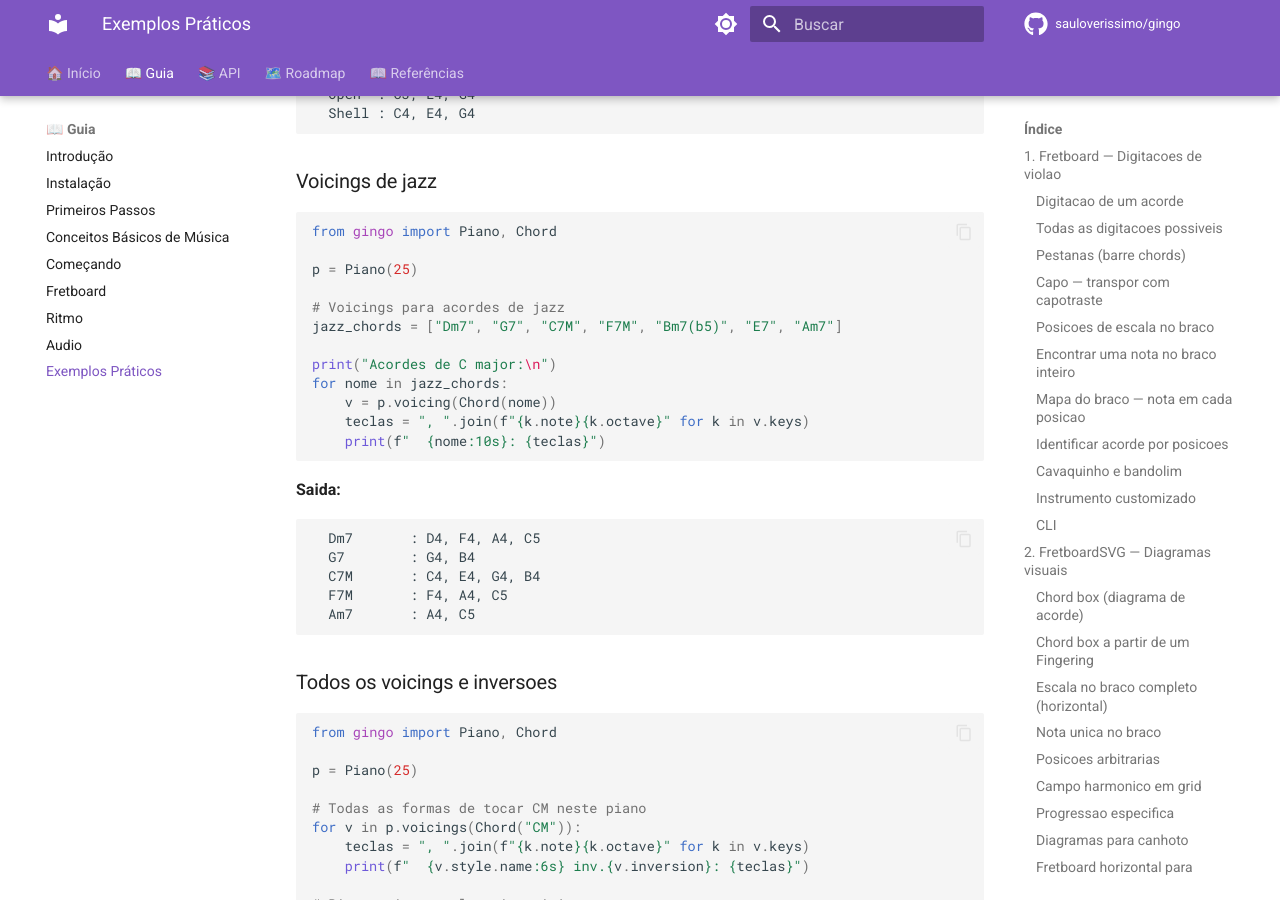
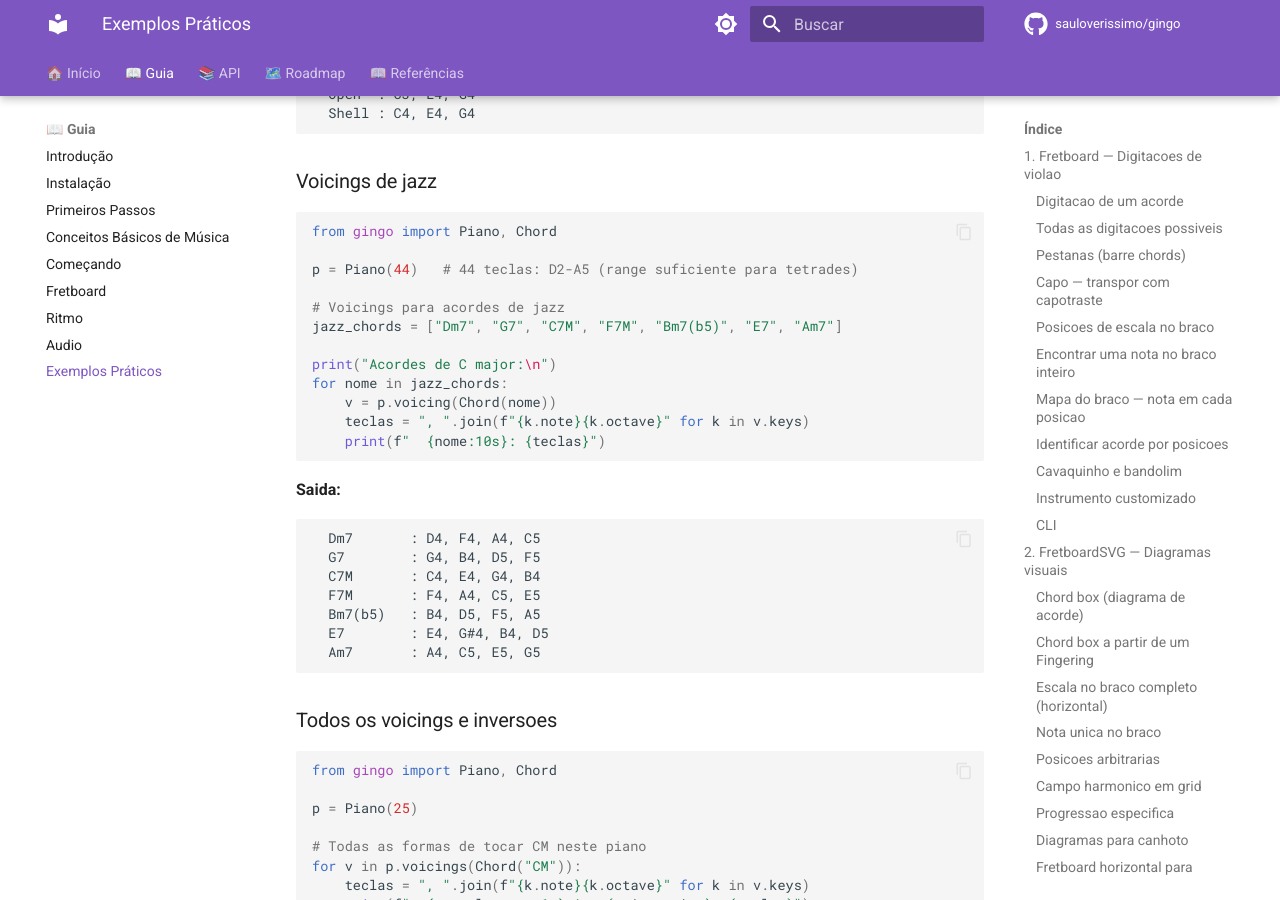
Before and after one commit to sauloverissimo/gingopy, an MkDocs documentation site: the page built from docs/guia/exemplos-praticos.md, in a window 1280 px wide and 900 px high, scrolled down 11654 px. Built offline with MkDocs 1.6.1 and Material for MkDocs 9.7.7, drawn with Linux system fonts in a browser that asks for light colours; comment, search, counter and statistics services are not loaded; some of the changed text lies outside the part shown.

Commit message:
Fix piano examples: use Piano(44) for complete chord voicings
Piano(25) range (C3-C5) cuts off chords above F4: GM shows 2 notes,
Am shows 2 notes, Bdim shows 1 note. Piano(44) range (D2-A5) displays
all triads and tetrads completely.

- Update all PianoSVG examples from Piano(25) to Piano(44)
- Update jazz voicings section to Piano(44) with complete outputs
- Regenerate all 9 piano SVG assets with correct range
- Fix Let It Be voicing outputs (GM: G4,B4,D5 instead of G4,B4)

````diff
--- a/docs/guia/exemplos-praticos.md
+++ b/docs/guia/exemplos-praticos.md
@@ -498,7 +498,7 @@ CM voicing: C4, E4, G4
 ```python
 from gingo import Piano, Chord
 
-p = Piano(25)
+p = Piano(44)   # 44 teclas: D2-A5 (range suficiente para tetrades)
 
 # Voicings para acordes de jazz
 jazz_chords = ["Dm7", "G7", "C7M", "F7M", "Bm7(b5)", "E7", "Am7"]
@@ -514,10 +514,12 @@ for nome in jazz_chords:
 
 ```
   Dm7       : D4, F4, A4, C5
-  G7        : G4, B4
+  G7        : G4, B4, D5, F5
   C7M       : C4, E4, G4, B4
-  F7M       : F4, A4, C5
-  Am7       : A4, C5
+  F7M       : F4, A4, C5, E5
+  Bm7(b5)   : B4, D5, F5, A5
+  E7        : E4, G#4, B4, D5
+  Am7       : A4, C5, E5, G5
 ```
 
 ### Todos os voicings e inversoes
@@ -629,7 +631,7 @@ O `PianoSVG` gera imagens SVG interativas com HTML5 data attributes
 ```python
 from gingo import Piano, PianoSVG, Chord
 
-p = Piano(25)
+p = Piano(44)   # 44 teclas: range suficiente para tetrades completas
 
 # Teclas de Am7 destacadas em azul
 svg = PianoSVG.chord(p, Chord("Am7"))
@@ -656,7 +658,7 @@ PianoSVG.write(svg, "piano_full_cm.svg")
 ```python
 from gingo import Piano, PianoSVG, Chord
 
-p = Piano(25)
+p = Piano(44)
 
 # Visualizar voicing padrao
 v = p.voicing(Chord("Dm7"))
@@ -673,7 +675,7 @@ PianoSVG.write(svg, "piano_dm7.svg")
 ```python
 from gingo import Piano, PianoSVG, Scale
 
-p = Piano(25)
+p = Piano(44)
 
 # Escalas visuais para estudo
 for nome in ["C major", "A natural minor", "C blues", "C harmonic minor"]:
@@ -692,7 +694,7 @@ for nome in ["C major", "A natural minor", "C blues", "C harmonic minor"]:
 ```python
 from gingo import Piano, PianoSVG, Field
 
-p = Piano(25)
+p = Piano(44)
 
 # 7 teclados empilhados — um por grau do campo
 campo = Field("C", "major")
@@ -709,7 +711,7 @@ PianoSVG.write(svg, "piano_field_cmaj.svg")
 ```python
 from gingo import Piano, PianoSVG, Field
 
-p = Piano(25)
+p = Piano(44)
 campo = Field("C", "major")
 
 # Progressao ii-V-I em teclados empilhados
@@ -726,7 +728,7 @@ PianoSVG.write(svg, "piano_251.svg")
 ```python
 from gingo import Piano, PianoSVG, Note
 
-p = Piano(25)
+p = Piano(44)
 
 # Nota individual
 svg = PianoSVG.note(p, Note("E"))
@@ -1689,7 +1691,7 @@ svg = FretboardSVG.progression(fb, campo, ["I", "V", "vi", "IV"])
 FretboardSVG.write(svg, "letitbe_progression.svg")
 
 # 7. Voicings no piano
-p = Piano(25)
+p = Piano(44)
 print("\nVoicings (piano):")
 for a in acordes:
     v = p.voicing(Chord(a))
@@ -1732,8 +1734,8 @@ Digitacoes:
 
 Voicings (piano):
   CM: C4, E4, G4
-  GM: G4, B4
-  Am: A4, C5
+  GM: G4, B4, D5
+  Am: A4, C5, E5
   FM: F4, A4, C5
 
 Escala para solo: [C, D, E, G, A]
@@ -1878,7 +1880,7 @@ for i in range(1, 8):
     )
 
 # ---- Piano ----
-p = Piano(25)
+p = Piano(44)
 
 # Campo no piano
 PianoSVG.write(
@@ -1924,7 +1926,7 @@ tipos = [
 ]
 
 fb = Fretboard.violao()
-p = Piano(25)
+p = Piano(44)
 
 for nome in tipos:
     chord = Chord(nome)
````
Also changed, not shown: other parts of docs/guia/exemplos-praticos.md (+1 -1 lines), docs/assets/ex_piano_am7.svg, docs/assets/ex_piano_cm.svg, docs/assets/ex_piano_field_cmaj.svg, docs/assets/ex_piano_midi_ceg.svg, docs/assets/ex_piano_note_e.svg, docs/assets/ex_piano_prog_251.svg, docs/assets/ex_piano_scale_cmaj.svg, docs/assets/ex_piano_voicing_dm7.svg.
